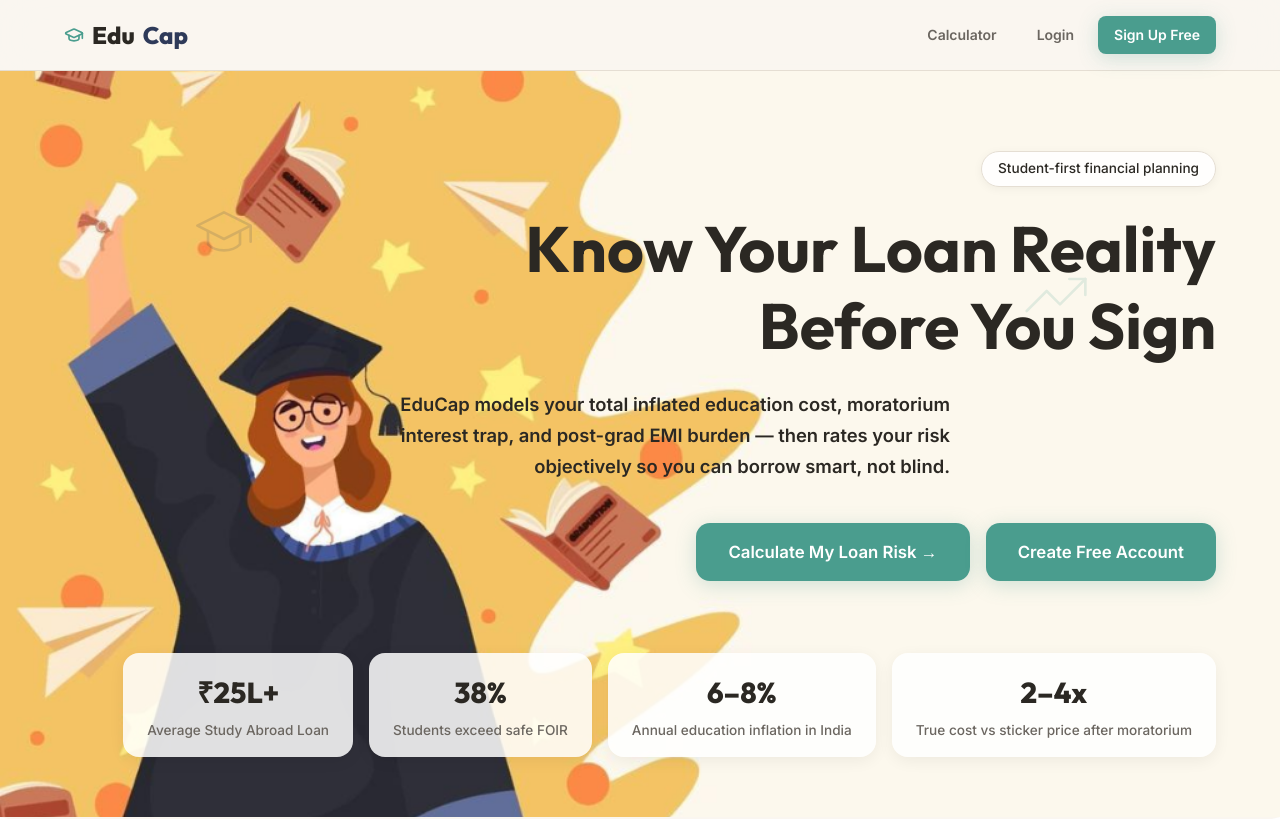
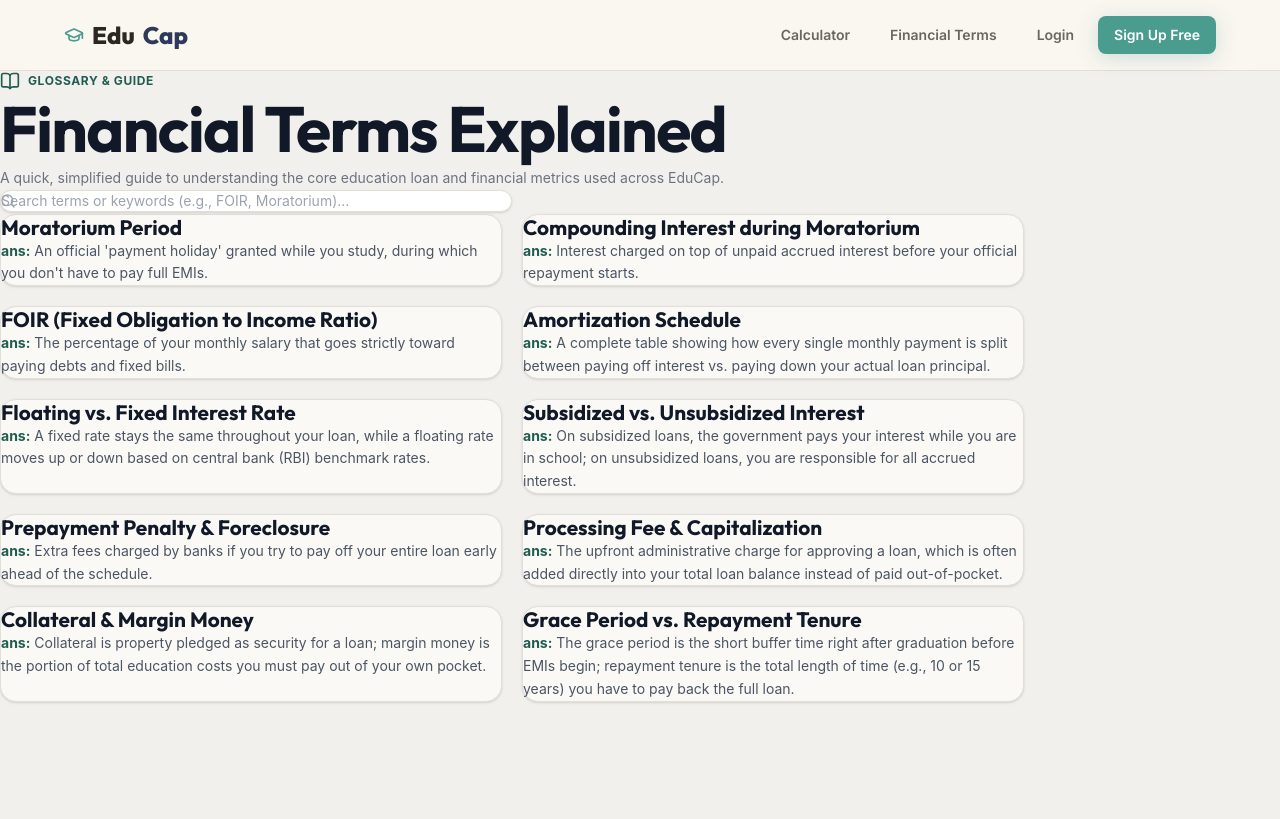
Before and after one commit to Asmita-10/EduCap, a React (Vite) app in the folder client/: page /terms-explained in a window 1280 px wide. Before the commit this address led to /. Shown: the top 819 px of the page. Built offline with nearby package versions, Linux system fonts and the light colour scheme.

Commit message:
feat: add simplified financial terms page with ans format

```diff
--- a/client/src/App.tsx
+++ b/client/src/App.tsx
@@ -9,6 +9,7 @@
 import ComparePage from "./pages/ComparePage";
 import TermsPage from "./pages/TermsPage";
 import PrivacyPage from "./pages/PrivacyPage";
+import FinancialTermsPage from "./pages/FinancialTermsPage";
 import { useAuthStore } from "./store";
 import AdminLayout from "./components/AdminLayout";
 import AdminLoginPage from "./pages/AdminLoginPage";
@@ -46,6 +47,7 @@
           <Route path="/register" element={<AuthPage mode="register" />} />
           <Route path="/terms" element={<TermsPage />} />
           <Route path="/privacy" element={<PrivacyPage />} />
+          <Route path="/terms-explained" element={<FinancialTermsPage />} />
           <Route
             path="/dashboard"
             element={
--- a/client/src/components/Navbar.tsx
+++ b/client/src/components/Navbar.tsx
@@ -22,6 +22,9 @@
         <div className="navbar-links">
           <Link to="/wizard" className="btn btn-ghost btn-sm">
             <span className="nav-text">Calculator</span>
+          </Link>
+          <Link to="/terms-explained" className="btn btn-ghost btn-sm">
+            <span className="nav-text">Financial Terms</span>
           </Link>
 
           {isAuthenticated() ? (
--- /dev/null
+++ b/client/src/pages/FinancialTermsPage.tsx
@@ -0,0 +1,126 @@
+import { useState } from "react";
+import { Search, BookOpen, HelpCircle } from "lucide-react";
+
+interface FinancialTerm {
+  term: string;
+  ans: string;
+}
+
+const financialTerms: FinancialTerm[] = [
+  {
+    term: "Moratorium Period",
+    ans: "An official 'payment holiday' granted while you study, during which you don't have to pay full EMIs.",
+  },
+  {
+    term: "Compounding Interest during Moratorium",
+    ans: "Interest charged on top of unpaid accrued interest before your official repayment starts.",
+  },
+  {
+    term: "FOIR (Fixed Obligation to Income Ratio)",
+    ans: "The percentage of your monthly salary that goes strictly toward paying debts and fixed bills.",
+  },
+  {
+    term: "Amortization Schedule",
+    ans: "A complete table showing how every single monthly payment is split between paying off interest vs. paying down your actual loan principal.",
+  },
+  {
+    term: "Floating vs. Fixed Interest Rate",
+    ans: "A fixed rate stays the same throughout your loan, while a floating rate moves up or down based on central bank (RBI) benchmark rates.",
+  },
+  {
+    term: "Subsidized vs. Unsubsidized Interest",
+    ans: "On subsidized loans, the government pays your interest while you are in school; on unsubsidized loans, you are responsible for all accrued interest.",
+  },
+  {
+    term: "Prepayment Penalty & Foreclosure",
+    ans: "Extra fees charged by banks if you try to pay off your entire loan early ahead of the schedule.",
+  },
+  {
+    term: "Processing Fee & Capitalization",
+    ans: "The upfront administrative charge for approving a loan, which is often added directly into your total loan balance instead of paid out-of-pocket.",
+  },
+  {
+    term: "Collateral & Margin Money",
+    ans: "Collateral is property pledged as security for a loan; margin money is the portion of total education costs you must pay out of your own pocket.",
+  },
+  {
+    term: "Grace Period vs. Repayment Tenure",
+    ans: "The grace period is the short buffer time right after graduation before EMIs begin; repayment tenure is the total length of time (e.g., 10 or 15 years) you have to pay back the full loan.",
+  },
+];
+
+export default function FinancialTermsPage() {
+  const [searchQuery, setSearchQuery] = useState("");
+
+  const filteredTerms = financialTerms.filter(
+    (item) =>
+      item.term.toLowerCase().includes(searchQuery.toLowerCase()) ||
+      item.ans.toLowerCase().includes(searchQuery.toLowerCase())
+  );
+
+  return (
+    <div className="min-h-screen bg-[#F2F0ED] py-10 px-4 sm:px-6 lg:px-8 font-sans">
+      <div className="max-w-5xl mx-auto">
+        {/* Header Section */}
+        <div className="mb-8">
+          <div className="flex items-center gap-2 mb-2 text-[#1E5D50]">
+            <BookOpen className="w-5 h-5" />
+            <span className="text-xs font-bold uppercase tracking-wider">
+              Glossary & Guide
+            </span>
+          </div>
+          <h1 className="text-3xl font-extrabold text-[#111827] tracking-tight">
+            Financial Terms Explained
+          </h1>
+          <p className="text-sm text-[#6B7280] mt-1">
+            A quick, simplified guide to understanding the core education loan and financial metrics used across EduCap.
+          </p>
+
+          {/* Real-time Search Input */}
+          <div className="relative mt-6 max-w-lg">
+            <div className="absolute inset-y-0 left-0 pl-3.5 flex items-center pointer-events-none text-[#9CA3AF]">
+              <Search className="w-4 h-4" />
+            </div>
+            <input
+              type="text"
+              value={searchQuery}
+              onChange={(e) => setSearchQuery(e.target.value)}
+              placeholder="Search terms or keywords (e.g., FOIR, Moratorium)..."
+              className="w-full pl-10 pr-4 py-2.5 bg-white border border-[#E2DFD8] rounded-xl text-sm text-[#111827] placeholder-[#9CA3AF] focus:outline-none focus:ring-2 focus:ring-[#1E5D50]/20 focus:border-[#1E5D50] transition-all shadow-sm"
+            />
+          </div>
+        </div>
+
+        {/* Financial Terms Card Grid */}
+        {filteredTerms.length > 0 ? (
+          <div className="grid grid-cols-1 md:grid-cols-2 gap-5 mt-6">
+            {filteredTerms.map((item) => (
+              <div
+                key={item.term}
+                className="bg-[#FAF9F6] border border-[#E2DFD8] rounded-2xl p-5 shadow-sm hover:shadow-md transition-all duration-200"
+              >
+                <h3 className="text-lg font-bold text-[#111827] mb-2">
+                  {item.term}
+                </h3>
+                <p className="text-sm text-[#4B5563] leading-relaxed">
+                  <span className="font-bold text-[#1E5D50] mr-1">ans:</span>{" "}
+                  {item.ans}
+                </p>
+              </div>
+            ))}
+          </div>
+        ) : (
+          <div className="bg-[#FAF9F6] border border-[#E2DFD8] rounded-2xl p-8 text-center text-[#6B7280] mt-6">
+            <HelpCircle className="w-8 h-8 mx-auto mb-2 text-[#9CA3AF]" />
+            <p className="text-base font-semibold text-[#111827]">
+              No financial terms match your search.
+            </p>
+            <p className="text-sm mt-1">
+              Try searching for terms like "Moratorium", "FOIR", or "Interest".
+            </p>
+          </div>
+        )}
+      </div>
+    </div>
+  );
+}
```
Also changed, not shown: 1 other file (tests, documents, lock files or other folders).
